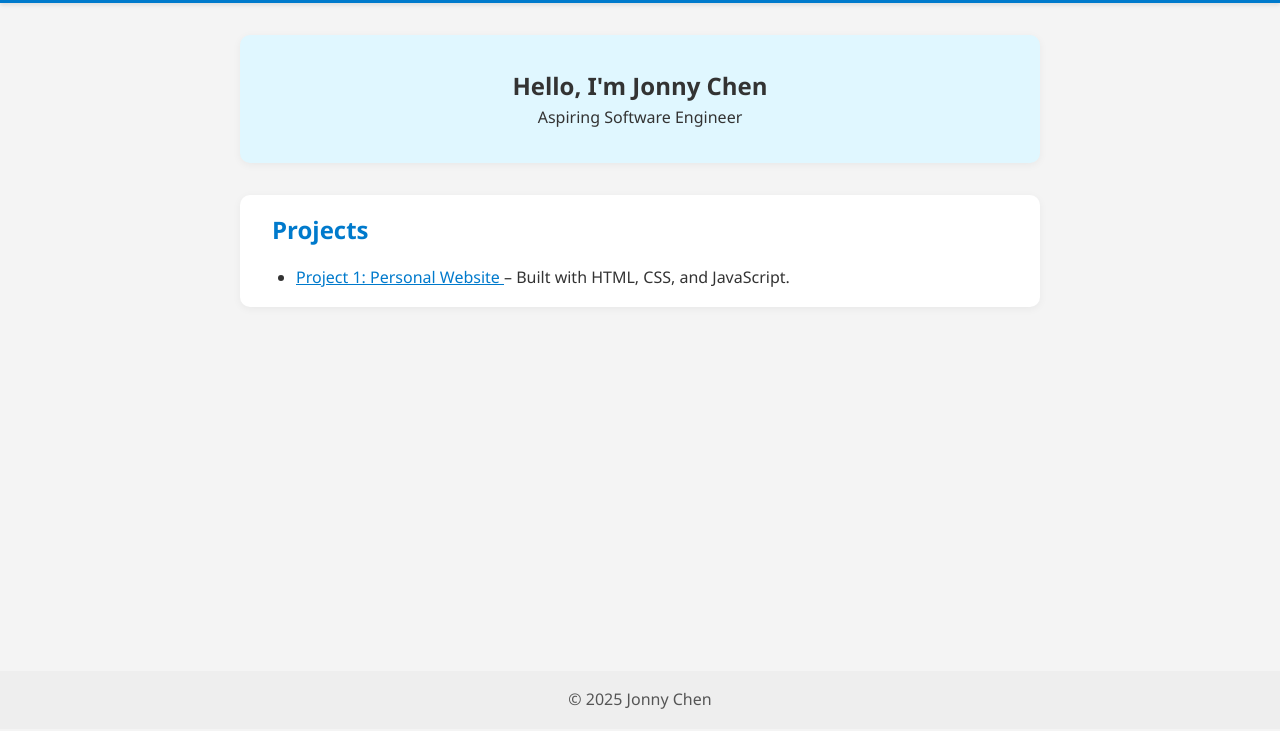
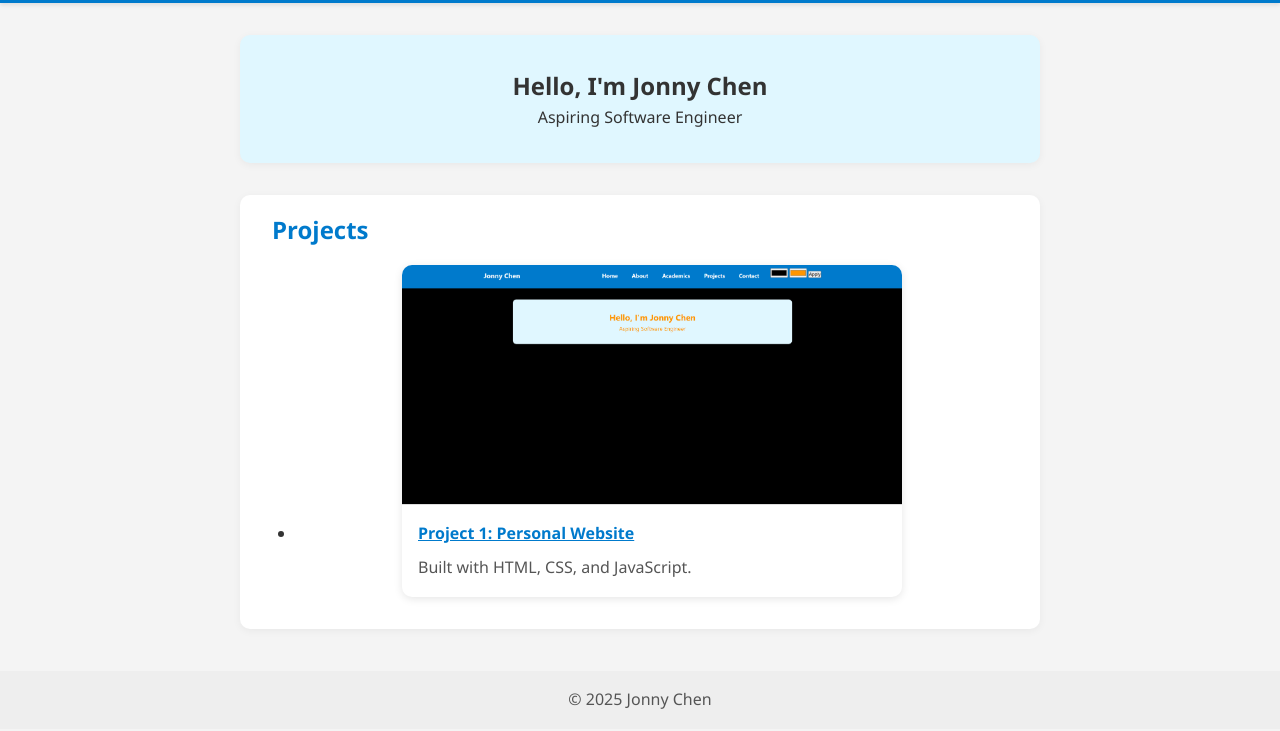
Before and after one commit to JonnyChen311/personal-website, a plain HTML site: page index.html in a window 1280 px wide. Both pictures are taken after a click on the link "Projects". Shown: the part 71-802 px from the top of the page. Drawn offline with Linux system fonts and the light colour scheme.

Commit message:
first commit

```diff
--- a/index.html
+++ b/index.html
@@ -86,10 +86,15 @@
     <h2>Projects</h2>
     <ul>
       <li>
-        <a href="https://github.com/JonnyChen311/personal-website" target="_blank">
-          Project 1: Personal Website
-        </a>
-        – Built with HTML, CSS, and JavaScript.
+        <div class="project-card">
+          <img src="project1.jpg" alt="Personal Website Screenshot" class="project-img" />
+          <div class="project-info">
+            <a href="https://github.com/JonnyChen311/personal-website" target="_blank">
+              Project 1: Personal Website
+            </a>
+            <p>Built with HTML, CSS, and JavaScript.</p>
+          </div>
+        </div>
       </li>
     </ul>
   </section>
--- a/style.css
+++ b/style.css
@@ -151,7 +151,52 @@ section:not(.hero):not(.active) {
   display: none;
 }
 
-/* Responsive Design */
+/* Projects Section Card */
+.project-card {
+  background: #fff;
+  border-radius: 10px;
+  box-shadow: 0 2px 8px rgba(0,0,0,0.1);
+  overflow: hidden;
+  max-width: 500px;
+  margin: 1rem auto;
+  cursor: pointer;
+  transition: transform 0.3s ease;
+}
+
+.project-card:hover {
+  transform: translateY(-5px);
+}
+
+.project-img {
+  width: 100%;
+  display: block;
+  transition: filter 0.3s ease;
+  border-bottom: 1px solid #ddd;
+}
+
+.project-card:hover .project-img {
+  filter: grayscale(100%);
+}
+
+.project-info {
+  padding: 1rem;
+}
+
+.project-info a {
+  font-weight: bold;
+  color: #007acc;
+  text-decoration: underline;
+}
+
+.project-info a:hover {
+  text-decoration: none;
+}
+
+.project-info p {
+  margin-top: 0.5rem;
+  color: #555;
+}
+
 @media (max-width: 600px) {
   .navbar {
     flex-direction: column;
@@ -174,4 +219,8 @@ section:not(.hero):not(.active) {
   .about-img, .sub-img, .extra-img {
     max-width: 100%;
   }
+
+  .project-card {
+    max-width: 100%;
+  }
 }
```
Also changed, not shown: project1.jpg (added).
